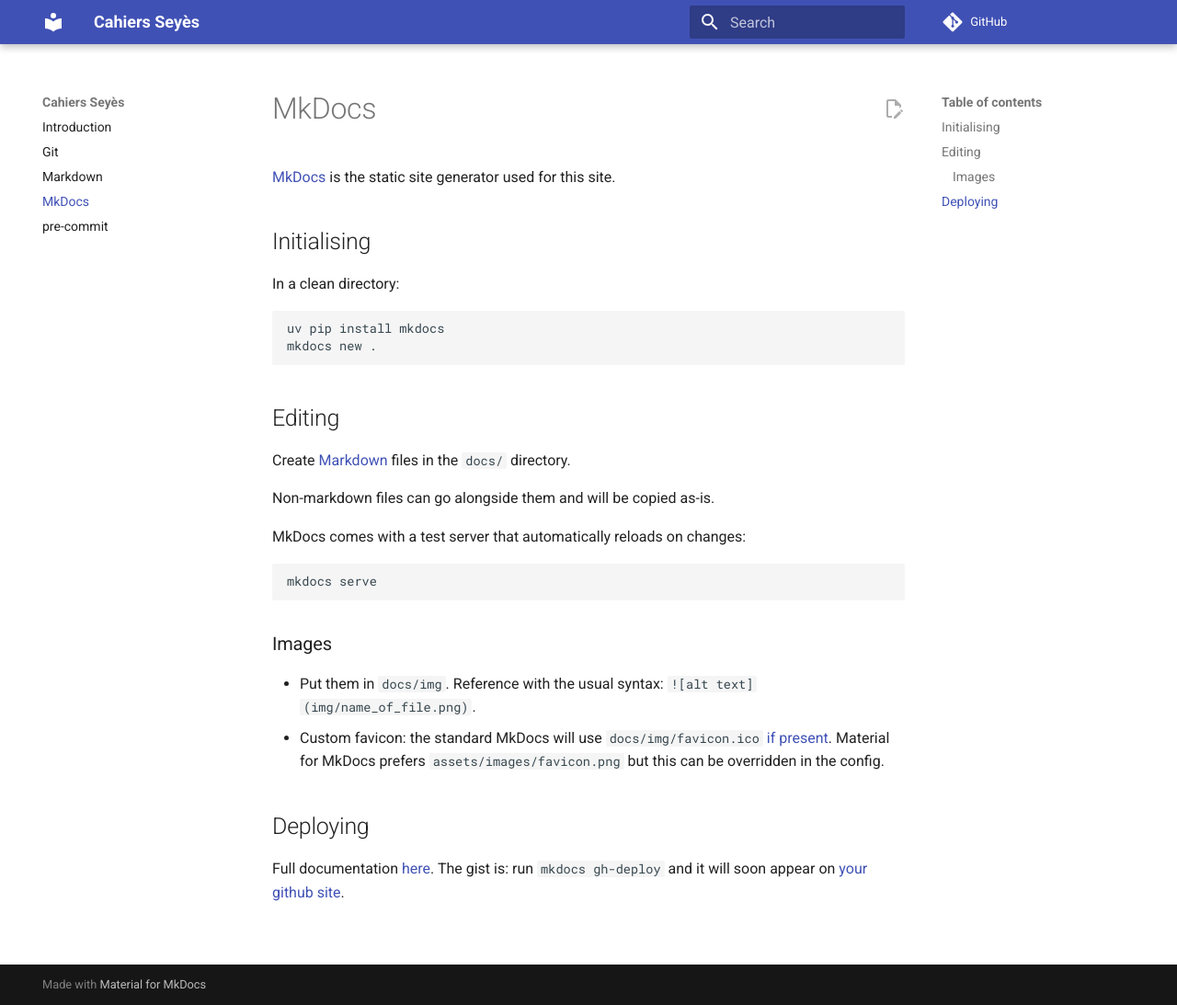
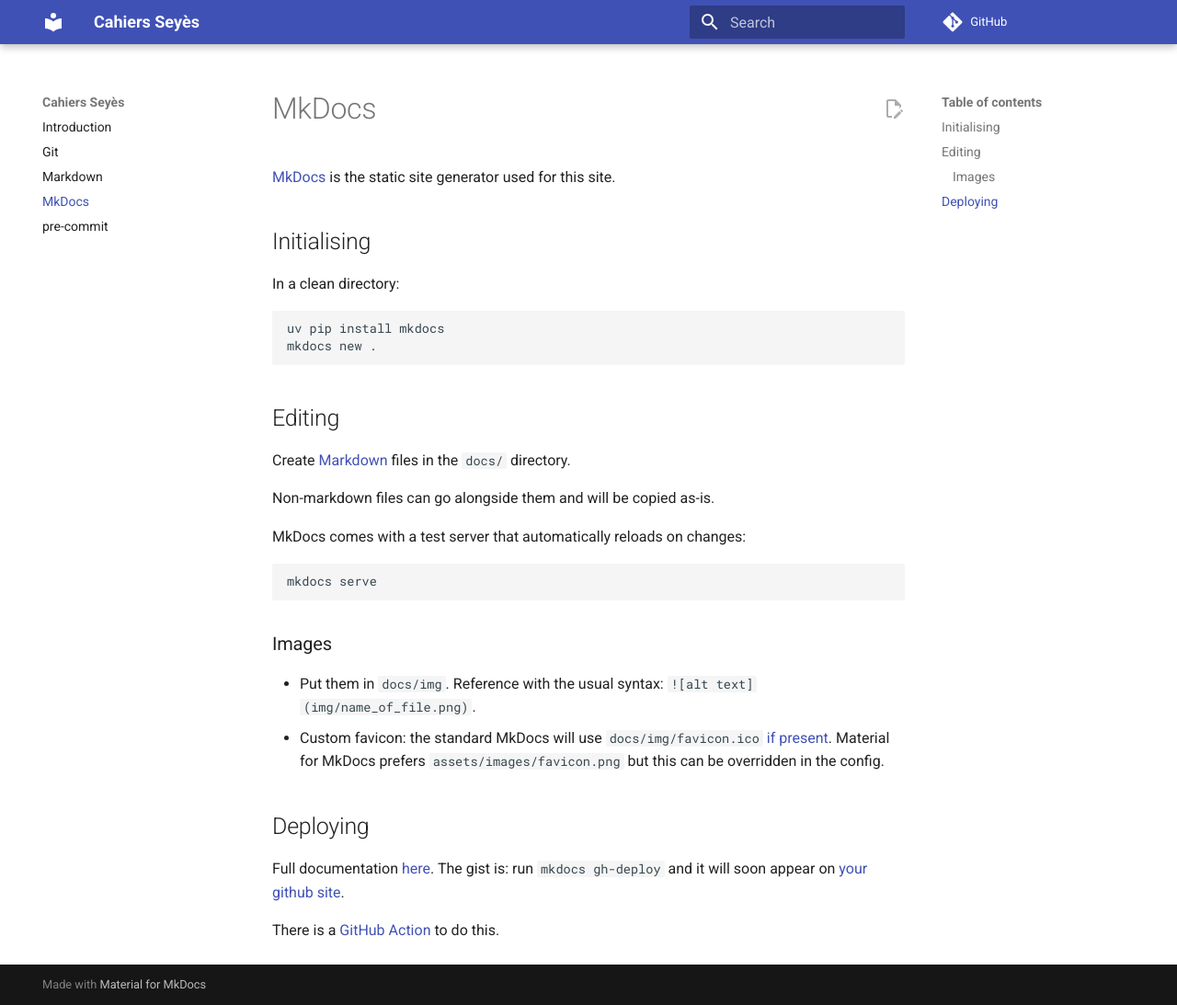
Before and after one commit to ligne/cahiers, an MkDocs documentation site: the page built from docs/mkdocs.md, in a window 1280 px wide and 1093 px high. Shown: the whole window at 92% size. Built offline with MkDocs 1.6.1 and Material for MkDocs 9.7.7, drawn with Linux system fonts in a browser that asks for light colours; comment, search, counter and statistics services are not loaded.

Commit message:
about the github action

```diff
--- a/docs/mkdocs.md
+++ b/docs/mkdocs.md
@@ -33,3 +33,5 @@
 
 Full documentation [here](https://www.mkdocs.org/user-guide/deploying-your-docs/).
 The gist is: run `mkdocs gh-deploy` and it will soon appear on [your github site](https://ligne.github.io/cahiers/).
+
+There is a [GitHub Action](https://squidfunk.github.io/mkdocs-material/publishing-your-site/#with-github-actions) to do this.
```
